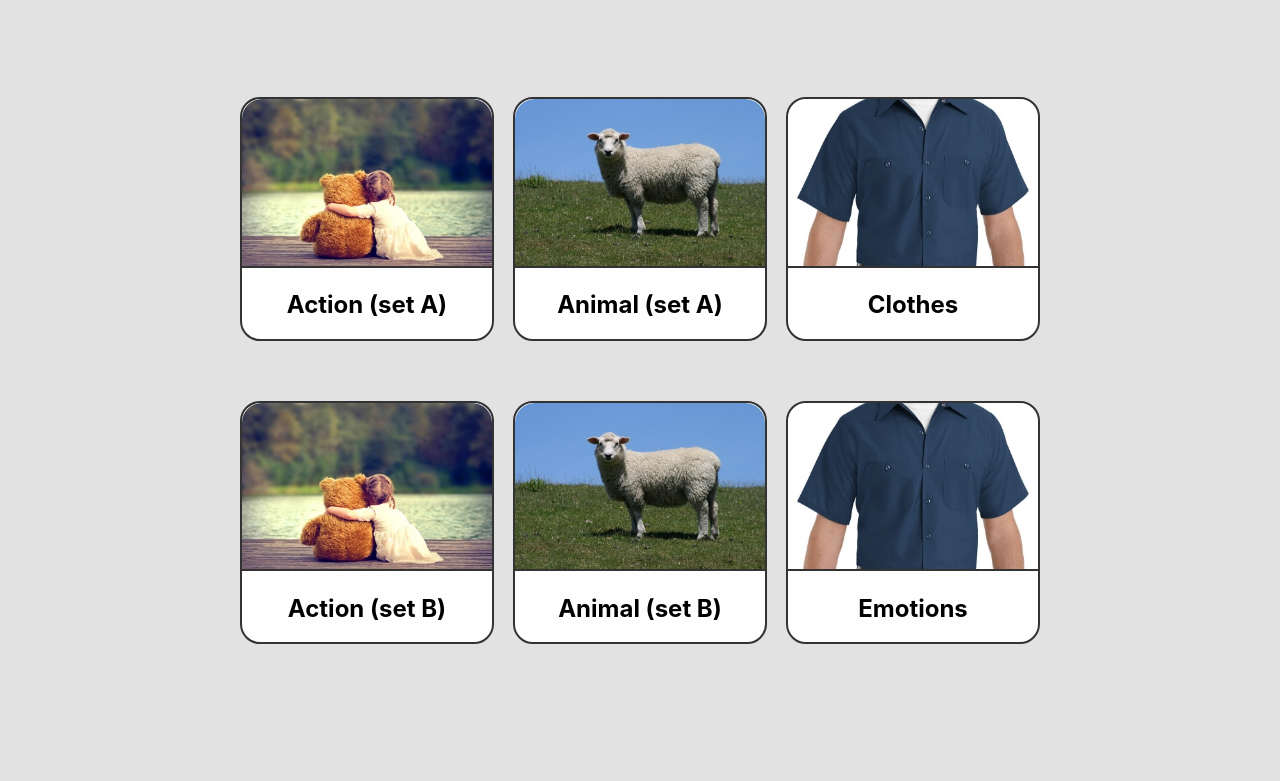
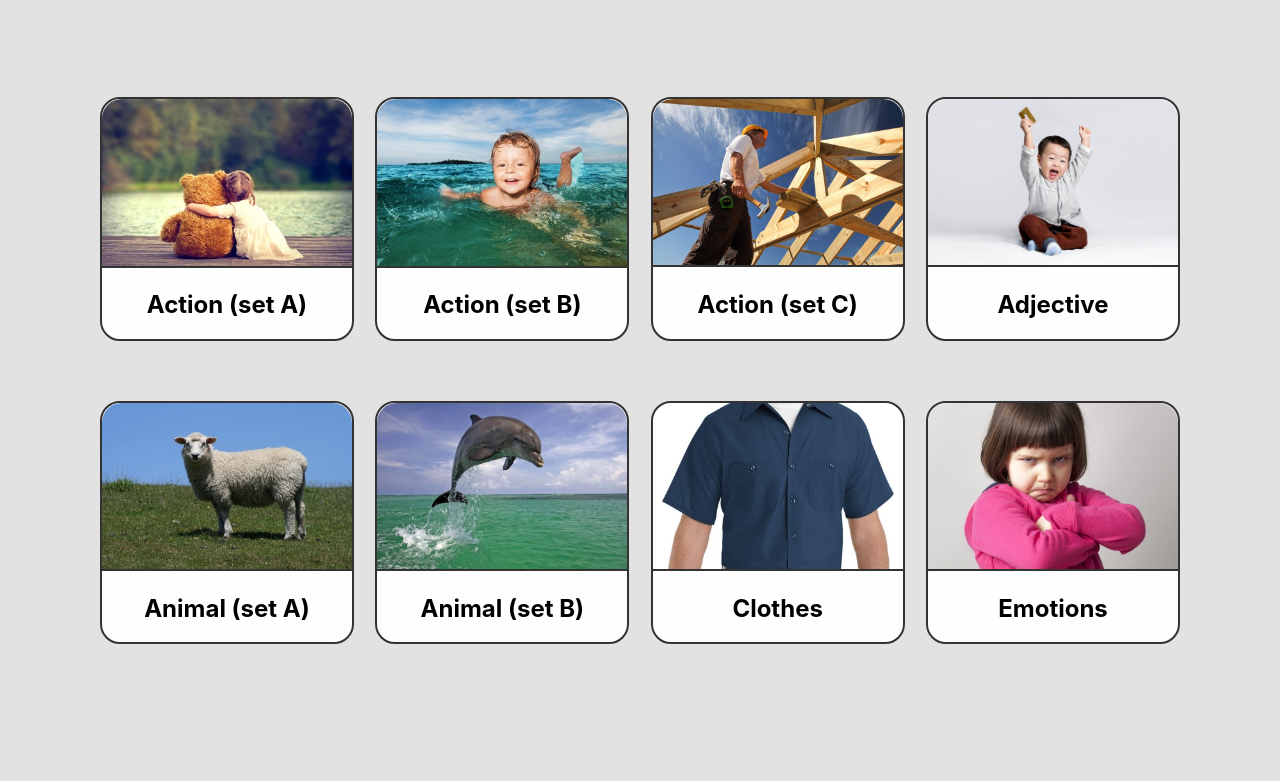
Before and after one commit to matveyprupas/english-for-kids, a website built with webpack: page english-for-kids/src/index.html in a window 1280 px wide. Shown: the part 83-864 px from the top of the page. Built offline with nearby package versions, Linux system fonts and the light colour scheme.

Commit message:
fix: add 8 menus and actionA

```diff
--- a/english-for-kids/src/main.css
+++ b/english-for-kids/src/main.css
@@ -11,8 +11,9 @@ body {
 }
 
 .container {
-  max-width: 800px;
+  max-width: 1100px;
   margin: 0 auto;
+  padding: 0 50px;
 }
 
 .h2__color {
--- a/english-for-kids/src/scripts/header.js
+++ b/english-for-kids/src/scripts/header.js
@@ -4,12 +4,12 @@
 
 export const header = document.createElement('header');
 header.classList.add('header');
-const header__container = document.createElement('div');
-header__container.classList.add('container');
+const headerContainer = document.createElement('div');
+headerContainer.classList.add('container');
 
-const header__burger = document.createElement('div');
-header__burger.classList.add('header__burger');
-header__burger.innerHTML = `
+const headerBurger = document.createElement('div');
+headerBurger.classList.add('header__burger');
+headerBurger.innerHTML = `
     <svg viewBox="0 0 80 60" width="40" height="40">
         <line x1="4" y1="0" x2="76" y2="0"></line>
         <line x1="4" y1="25" x2="76" y2="25"></line>
@@ -21,19 +21,19 @@ header__burger.innerHTML = `
 const h1 = document.createElement('h1');
 h1.textContent = 'English for kids';
 
-const header__switch = document.createElement('div');
-header__switch.classList.add('header__switch');
-header__switch.classList.add('checked');
-header__switch.innerHTML = `
+const headerSwitch = document.createElement('div');
+headerSwitch.classList.add('header__switch');
+headerSwitch.classList.add('checked');
+headerSwitch.innerHTML = `
     <span>train</span>
     <div class="header__switch-round"></div>
     <span>play</span>
 `;
 
-header__container.appendChild(header__burger);
-header__container.appendChild(h1);
-header__container.appendChild(header__switch);
-header.appendChild(header__container);
+headerContainer.appendChild(headerBurger);
+headerContainer.appendChild(h1);
+headerContainer.appendChild(headerSwitch);
+header.appendChild(headerContainer);
 document.body.appendChild(header);
 // console.log(header.offsetHeight);
 
--- a/english-for-kids/src/scripts/spa.js
+++ b/english-for-kids/src/scripts/spa.js
@@ -12,6 +12,13 @@ import sheepImg from '../assets/imgs/sheep.jpg';
 import shirtImg from '../assets/imgs/shirt.jpg';
 import swimImg from '../assets/imgs/swim.jpg';
 import youngImg from '../assets/imgs/young.jpg';
+import dolphinImg from '../assets/imgs/dolphin.jpg';
+import angryImg from '../assets/imgs/angry.jpg';
+import jumpImg from '../assets/imgs/jump.jpg';
+import drawImg from '../assets/imgs/draw.jpg';
+import flyImg from '../assets/imgs/fly.jpg';
+import cryImg from '../assets/imgs/cry.jpg';
+import walkImg from '../assets/imgs/walk.jpg';
 
 window.onhashchange = switchToStateFromURLHash;
 
@@ -21,10 +28,10 @@ window.onhashchange = switchToStateFromURLHash;
 
 export const mainDOM = document.createElement('main');
 mainDOM.classList.add('main');
-const main__container = document.createElement('div');
-main__container.classList.add('container');
+const mainContainer = document.createElement('div');
+mainContainer.classList.add('container');
 
-mainDOM.appendChild(main__container);
+mainDOM.appendChild(mainContainer);
 document.body.appendChild(mainDOM);
 
 document.querySelector('main.main').style.top = `${header.offsetHeight}px`;
@@ -41,20 +48,26 @@ const wordsObj = {
     'Action (set A)': {
       image: hugImg, englishWord: 'hug', russianWord: 'обнимашки', audio: 'hug.mp3',
     },
+    'Action (set B)': {
+      image: swimImg, englishWord: 'swim', russianWord: 'плавать', audio: 'swim.mp3',
+    },
+    'Action (set C)': {
+      image: buildImg, englishWord: 'build', russianWord: 'строить', audio: 'build.mp3',
+    },
+    Adjective: {
+      image: youngImg, englishWord: 'young', russianWord: 'молодой', audio: 'young.mp3',
+    },
     'Animal (set A)': {
       image: sheepImg, englishWord: 'sheep', russianWord: 'овечечка', audio: 'sheep.mp3',
+    },
+    'Animal (set B)': {
+      image: dolphinImg, englishWord: 'dolphin', russianWord: 'дельфинушка', audio: 'dolphin.mp3',
     },
     Clothes: {
       image: shirtImg, englishWord: 'shirt', russianWord: 'рубаха', audio: 'shirt.mp3',
     },
-    'Action (set B)': {
-      image: hugImg, englishWord: 'hug', russianWord: 'обнимашки', audio: 'hug.mp3',
-    },
-    'Animal (set B)': {
-      image: sheepImg, englishWord: 'sheep', russianWord: 'овечечка', audio: 'sheep.mp3',
-    },
     Emotions: {
-      image: shirtImg, englishWord: 'shirt', russianWord: 'рубаха', audio: 'shirt.mp3',
+      image: angryImg, englishWord: 'angry', russianWord: 'злость', audio: 'angry.mp3',
     },
   },
   actiona: {
@@ -68,11 +81,20 @@ const wordsObj = {
     dance: {
       image: danceImg, englishWord: 'dance', russianWord: 'танцевать', audio: 'dance.mp3',
     },
-    dive2: {
-      image: diveImg, englishWord: 'dive', russianWord: 'нырять', audio: 'dive.mp3',
+    jump: {
+      image: jumpImg, englishWord: 'jump', russianWord: 'прыгать', audio: 'jump.mp3',
     },
-    dance2: {
-      image: danceImg, englishWord: 'dance', russianWord: 'танцевать', audio: 'dance.mp3',
+    draw: {
+      image: drawImg, englishWord: 'draw', russianWord: 'рисовать', audio: 'dance.mp3',
+    },
+    fly: {
+      image: flyImg, englishWord: 'fly', russianWord: 'летать', audio: 'fly.mp3',
+    },
+    cry: {
+      image: cryImg, englishWord: 'cry', russianWord: 'плакать', audio: 'cry.mp3',
+    },
+    walk: {
+      image: walkImg, englishWord: 'walk', russianWord: 'ходить', audio: 'walk.mp3',
     },
   },
   animala: {
@@ -162,8 +184,16 @@ function switchToMainPage() {
   switchToState({ pagename: 'Main' });
 }
 
-function switchToActionPage() {
+function switchToActionAPage() {
   switchToState({ pagename: 'ActionA' });
+}
+
+function switchToActionBPage() {
+  switchToState({ pagename: 'ActionB' });
+}
+
+function switchToActionCPage() {
+  switchToState({ pagename: 'ActionC' });
 }
 
 function switchToAnimalPage() {
@@ -176,11 +206,17 @@ function switchToClothesPage() {
 
 document.querySelector('h1').addEventListener('click', switchToMainPage);
 document.getElementById('main_page_btn').addEventListener('click', switchToMainPage);
-document.getElementById('actiona_page_btn').addEventListener('click', switchToActionPage);
+document.getElementById('actiona_page_btn').addEventListener('click', switchToActionAPage);
+document.getElementById('actionb_page_btn').addEventListener('click', switchToActionBPage);
+document.getElementById('actionc_page_btn').addEventListener('click', switchToActionCPage);
+
 document.getElementById('animala_page_btn').addEventListener('click', switchToAnimalPage);
 document.getElementById('clothes_page_btn').addEventListener('click', switchToClothesPage);
 document.getElementById('main_page_btn').classList.add('menu__part_onclick');
 document.getElementById('actiona_page_btn').classList.add('menu__part_onclick');
+document.getElementById('actionb_page_btn').classList.add('menu__part_onclick');
+document.getElementById('actionc_page_btn').classList.add('menu__part_onclick');
+
 document.getElementById('animala_page_btn').classList.add('menu__part_onclick');
 document.getElementById('clothes_page_btn').classList.add('menu__part_onclick');
 
@@ -198,7 +234,6 @@ function layoutMainPage() {
     if (typeof wordsObj.main[key] === 'string') continue;
     cardImg = wordsObj.main[key].image;
     englishWord = wordsObj.main[key].englishWord;
-
     card = `
         <div class="main__card">
             <img src="${cardImg}" alt="${englishWord}" title="${englishWord}" class="main__card-img">
--- a/english-for-kids/src/styles/content.css
+++ b/english-for-kids/src/styles/content.css
@@ -6,7 +6,7 @@
   display: flex;
   flex-wrap: wrap;
   justify-content: space-between;
-  padding: 100px 0;
+  padding: 100px 50px;
 }
 
 .main .container h2 {
@@ -18,7 +18,8 @@
   background-color: #fefefe;
   border-radius: 20px;
   border: 2px solid #333;
-  margin-bottom: 60px;
+  /* margin-bottom: 60px; */
+  margin: 0 10px 60px;
 }
 
 .main__card .main__card-img {
--- a/english-for-kids/webpack.config.js
+++ b/english-for-kids/webpack.config.js
@@ -1,19 +1,19 @@
-const path = require("path");
-const HtmlWebpackPlugin = require("html-webpack-plugin");
+const path = require('path');
+const HtmlWebpackPlugin = require('html-webpack-plugin');
 
 module.exports = {
-    mode: "production",
-    entry: "./src/index.js",
+  mode: 'production',
+  entry: './src/index.js',
   output: {
-        path: path.resolve(__dirname, "dist"),
-        filename: "bundle.js",
-        clean: true
+    path: path.resolve(__dirname, 'dist'),
+    filename: 'bundle.js',
+    clean: true,
   },
   plugins: [
     new HtmlWebpackPlugin({
       title: 'Custom template',
-          template: './src/index.html'
-        })
+      template: './src/index.html',
+    }),
   ],
   module: {
     rules: [
@@ -21,23 +21,23 @@ module.exports = {
         test: /\.(png|jpg|gif|svg)$/,
         loader: 'file-loader',
         options: {
-                    name: "[name].[ext]"
-                }
+          name: '[name].[ext]',
+        },
       },
       {
         test: /\.css$/,
-                use: ['style-loader', 'css-loader']
+        use: ['style-loader', 'css-loader'],
       },
       {
         test: /\.js$/,
         use: {
           loader: 'babel-loader',
           options: {
-                        presets: ['@babel/preset-env']
+            presets: ['@babel/preset-env'],
           },
         },
         exclude: /node_modules/,
-            }
-        ]
+      },
+    ],
   },
 };
```
Also changed, not shown: english-for-kids/dist/bundle.js, english-for-kids/src/assets/imgs/angry.jpg (added), english-for-kids/src/assets/imgs/cry.jpg (added), english-for-kids/src/assets/imgs/dolphin.jpg (added), english-for-kids/src/assets/imgs/draw.jpg (added), english-for-kids/src/assets/imgs/fly.jpg (added), english-for-kids/src/assets/imgs/jump.jpg (added), english-for-kids/src/assets/imgs/walk.jpg (added). Lines whose indentation alone changed are shown as unchanged.
